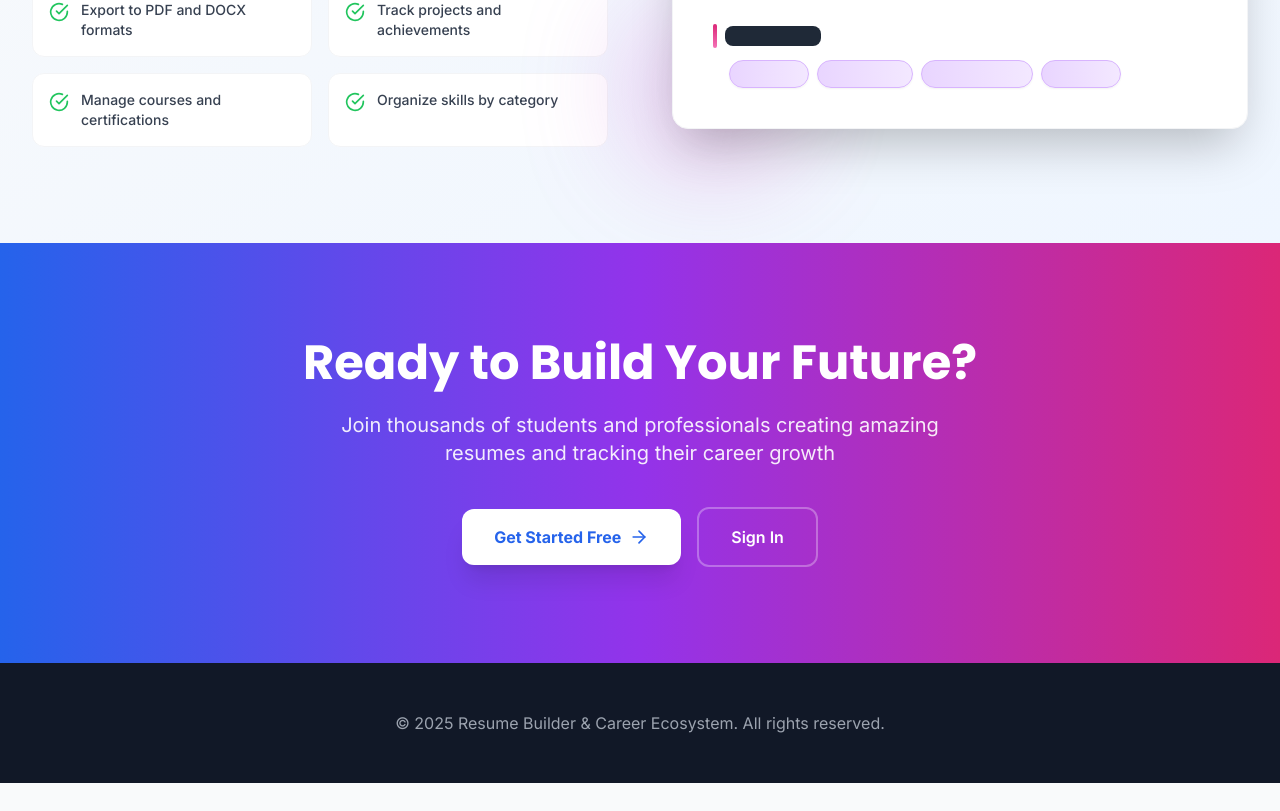
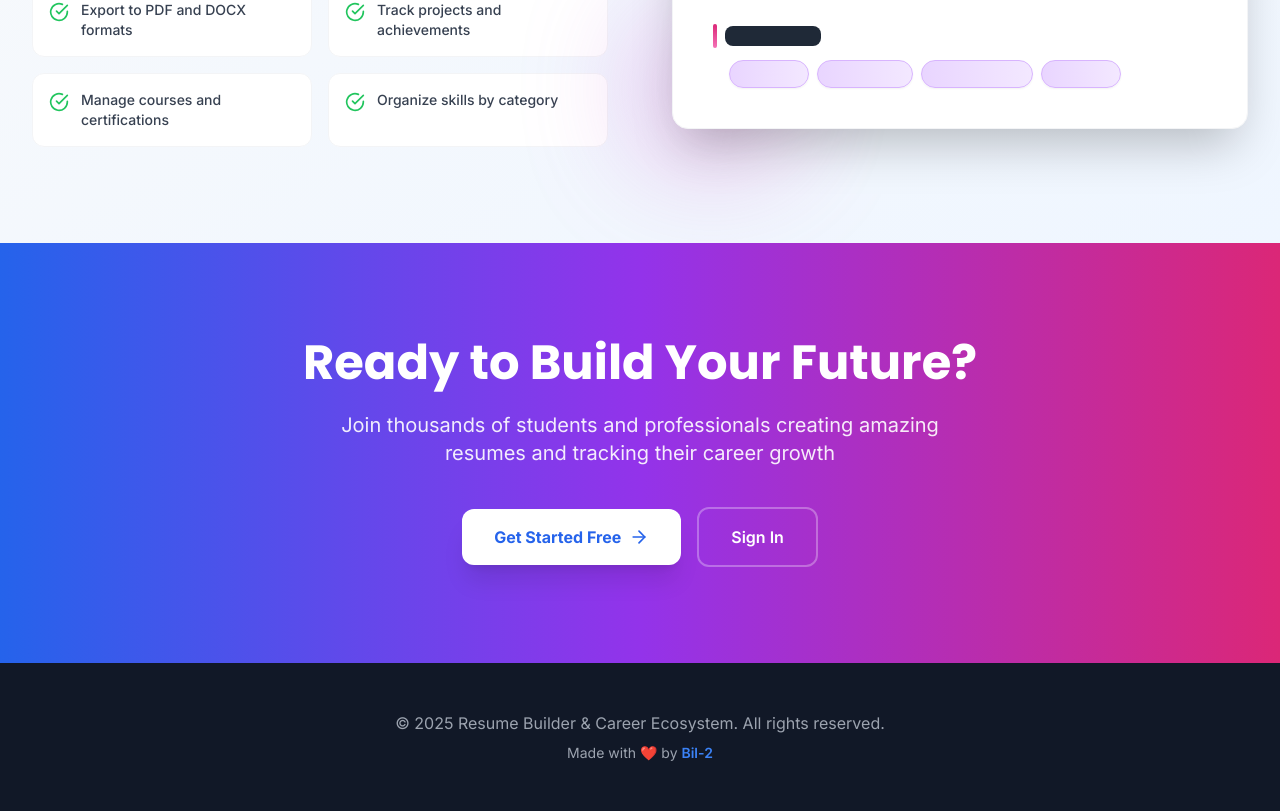
Before and after one commit to Bil-2/Resume_Builder, a React (Vite) app in the folder frontend/: page / in a window 1280 px wide. Shown: the part 2005-2816 px from the top of the page. Before the commit the page ends 2788 px from the top, so only its background shows below. Built offline with nearby package versions, Linux system fonts and the light colour scheme; no server answers.

Commit message:
Add: GitHub link to footer with heart

```diff
--- a/frontend/src/pages/Landing.jsx
+++ b/frontend/src/pages/Landing.jsx
@@ -308,6 +308,17 @@
       <footer className="bg-gray-900 text-gray-400 py-12 px-4 sm:px-6 lg:px-8">
         <div className="max-w-7xl mx-auto text-center">
           <p>&copy; 2025 Resume Builder & Career Ecosystem. All rights reserved.</p>
+          <p className="mt-2 text-sm">
+            Made with <span className="text-red-500">❤️</span> by{' '}
+            <a
+              href="https://github.com/Bil-2"
+              target="_blank"
+              rel="noopener noreferrer"
+              className="text-primary-500 hover:text-primary-400 transition-colors font-semibold"
+            >
+              Bil-2
+            </a>
+          </p>
         </div>
       </footer>
     </div>
```
